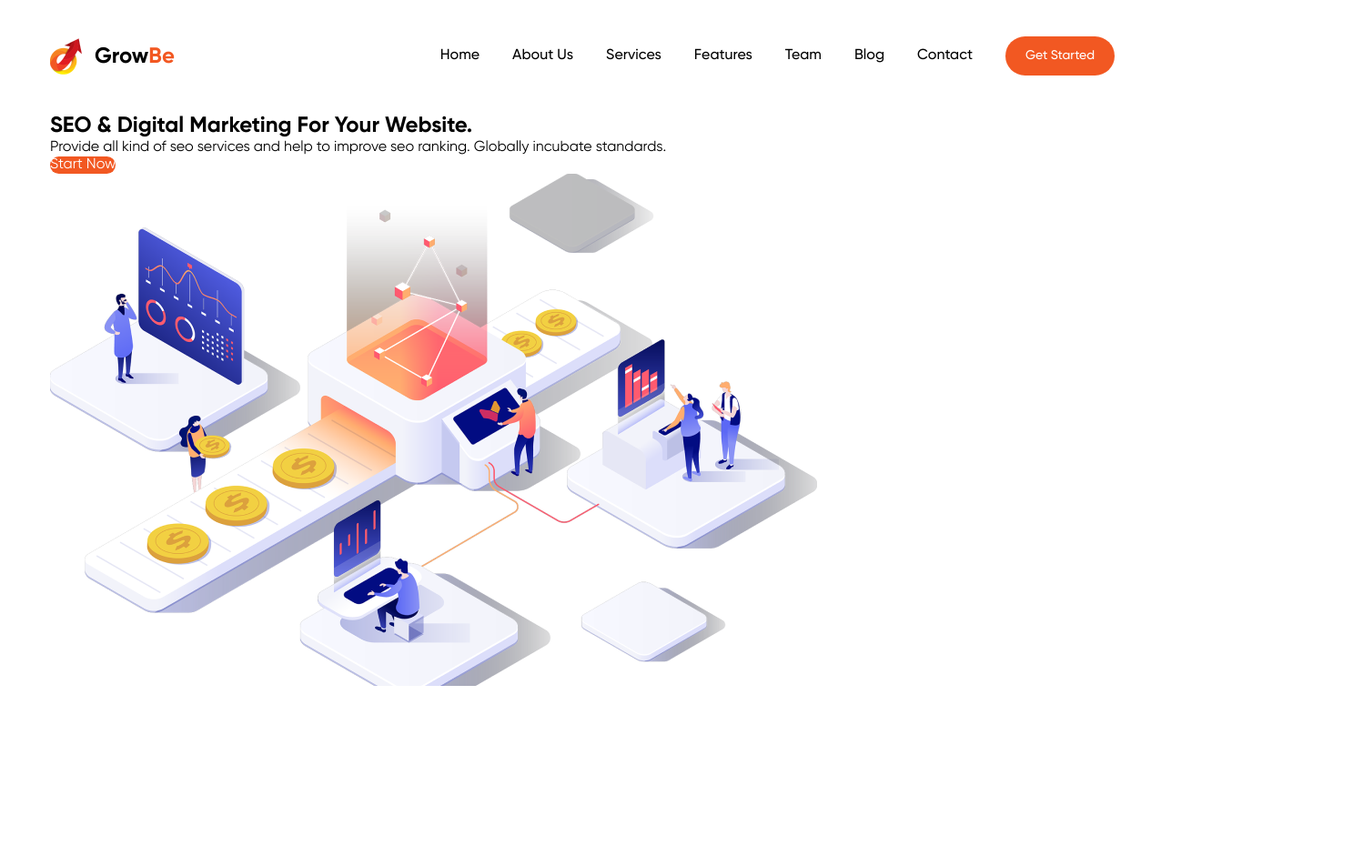
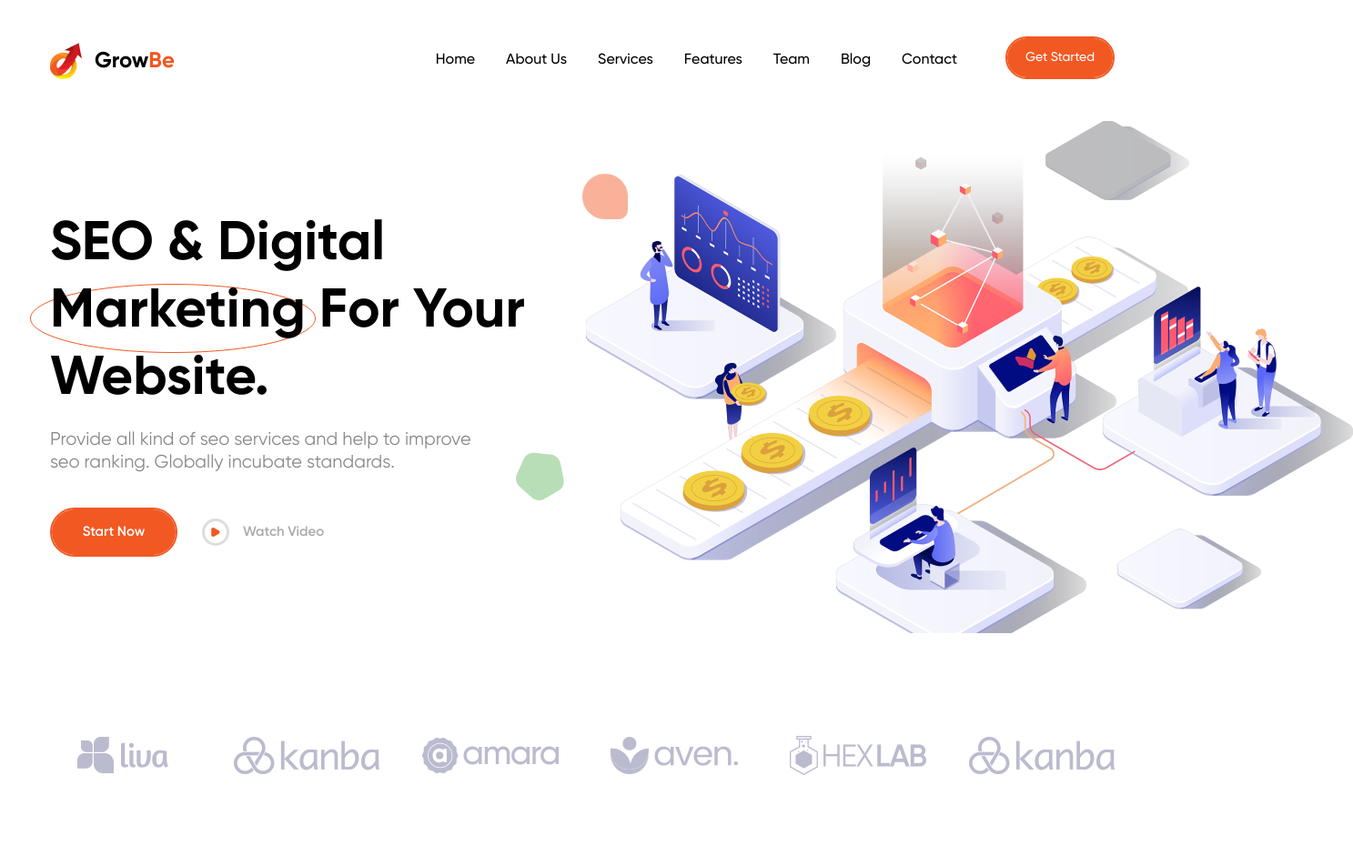
Before and after one commit to Abboskhasan0v/GrowBe, a plain HTML site: page index.html in a window 1280 px wide. Shown: the whole page at 91% size, 1487 px wide, since content can reach past the window. Before the commit the page ends 800 px from the top, so only its background shows below. Drawn offline with Linux system fonts and the light colour scheme.

Commit message:
intro and brands end

```diff
--- a/css/common.css
+++ b/css/common.css
@@ -26,9 +26,34 @@ img {
 }
 .btn {
     display: inline-block;
-    background: #f25822;
+    /* background: #f25822; */
+    border: 2px solid #f25822;
     color: #fff !important;
     max-width: 100%;
     text-align: center;
     border-radius: 50px;
+    position: relative;
+    overflow: hidden;
+    transition: 0.3s;
+
+    &:hover {
+        color: #f25822 !important;
+        transform: scale(1.02);
+        &::before {
+            transform: scale(0);
+        }
+    }
+
+    &::before {
+        content: '';
+        left: -50%;
+        top: -50%;
+        background: #f25822;
+        position: absolute;
+        width: 200%;
+        height: 200%;
+        z-index: -1;
+        transition: 0.1s;
+        border-radius: 20%;
+    }
 }
--- /dev/null
+++ b/css/components/brands.css
@@ -0,0 +1,5 @@
+.brands__cards {
+    display: flex;
+    justify-content: space-between;
+    padding: 96px 0;
+}
--- a/css/components/header.css
+++ b/css/components/header.css
@@ -6,7 +6,7 @@
 
 .nav .nav__list {
     display: flex;
-    gap: 36px;
+    gap: 34px;
     align-items: center;
 }
 .nav__logo {
@@ -35,4 +35,5 @@
     padding: 13px 0;
     font-size: 14px;
     border-radius: 30px !important;
+    margin-left: 19px;
 }
--- a/css/components/intro.css
+++ b/css/components/intro.css
@@ -0,0 +1,76 @@
+.intro .container {
+    position: relative;
+    display: flex;
+    align-items: center;
+    height: 577px;
+}
+.intro__content {
+    flex-grow: 1;
+    display: flex;
+    flex-direction: column;
+    gap: 17px;
+}
+.intro__image {
+    position: absolute;
+    right: -20%;
+    top: 0;
+}
+.intro__title {
+    font-size: 60px;
+    max-width: 522px;
+    width: 100%;
+}
+.intro__subtitle {
+    max-width: 466px;
+    width: 100%;
+    font-size: 20px;
+    color: #888;
+}
+.intro__btns {
+    margin-top: 20px;
+    display: flex;
+    gap: 27px;
+}
+.intro__start-btn {
+    width: 140px;
+    padding: 16px 0;
+    font-size: 15px;
+    font-weight: 600;
+}
+.intro__watch-btn {
+    display: flex;
+    align-items: center;
+    font-size: 15px;
+    color: #aaa;
+    font-weight: 600;
+    gap: 15px;
+}
+.intro__watch-btn_icon {
+    width: 30px;
+    height: 30px;
+    border: 3px solid #ddd;
+    border-radius: 100%;
+    display: grid;
+    place-items: center;
+}
+.intro__hovers {
+    position: absolute;
+    z-index: -1;
+    transition: 0.9;
+}
+.intro__hovers:nth-child(1) {
+    left: -8%;
+    top: 25%;
+}
+.intro__hovers:nth-child(2) {
+    left: 50%;
+    top: 10%;
+}
+.intro__hovers:nth-child(3) {
+    left: 44%;
+    top: 63%;
+}
+.intro__hovers:nth-child(4) {
+    left: -0.2%;
+    top: 31%;
+}
--- a/css/main.css
+++ b/css/main.css
@@ -5,3 +5,5 @@
 /* Components */
 @import url(./components/header.css);
 @import url(./components/intro.css);
+@import url(./components/brands.css);
+@import url(./components/business.css);
--- a/index.html
+++ b/index.html
@@ -5,6 +5,7 @@
     <meta name="viewport" content="width=device-width, initial-scale=1.0">
     <title>GrowBe</title>
     <link rel="stylesheet" href="./css/main.css">
+    <link rel="shortcut icon" href="./img/header/nav-logo.png" type="image/x-icon">
 </head>
 <body>
     <header class="header">
@@ -64,7 +65,19 @@
     <main>
         <section class="intro">
             <div class="container">
-                <div class="intro content">
+                <svg width="48" height="48" viewBox="0 0 48 48" fill="none" xmlns="http://www.w3.org/2000/svg" class="intro__hovers" data-speed="1.1">
+                    <path d="M5.61611 10.557C7.47436 3.62198 14.6027 -0.493596 21.5378 1.36465L37.4045 5.61611C44.3395 7.47436 48.4551 14.6027 46.5969 21.5378L42.3454 37.4045C40.4872 44.3395 33.3588 48.4551 26.4237 46.5969L10.557 42.3454C3.62198 40.4872 -0.493597 33.3588 1.36465 26.4237L5.61611 10.557Z" fill="#F25822" fill-opacity="0.46"/>
+                </svg>
+                <svg width="50" height="50" viewBox="0 0 50 50" fill="none" xmlns="http://www.w3.org/2000/svg" class="intro__hovers" data-speed="-1.4">
+                    <path d="M0 25C0 11.1929 11.1929 0 25 0C38.8071 0 50 11.1929 50 25V40C50 45.5228 45.5228 50 40 50H25C11.1929 50 0 38.8071 0 25Z" fill="#F25822" fill-opacity="0.46"/>
+                </svg>
+                <svg width="53" height="53" viewBox="0 0 53 53" fill="none" xmlns="http://www.w3.org/2000/svg" class="intro__hovers" data-speed="1.8">
+                    <path d="M8.48296 7.75898C10.6304 3.02452 15.5822 0.211275 20.7486 0.790596L38.4676 2.7775C43.6339 3.35682 47.8397 7.19693 48.8852 12.2894L52.471 29.7552C53.5165 34.8477 51.164 40.0343 46.6439 42.6023L31.141 51.4098C26.6208 53.9779 20.9611 53.3432 17.122 49.8378L3.95486 37.8154C0.115725 34.31 -1.02964 28.7313 1.11782 23.9968L8.48296 7.75898Z" fill="#149211" fill-opacity="0.3"/>
+                </svg>
+                <svg width="314" height="76" viewBox="0 0 314 76" fill="none" xmlns="http://www.w3.org/2000/svg" class="intro__hovers" data-speed="-1.1">
+                    <path d="M313.5 38C313.5 42.9528 309.338 47.8228 301.414 52.3573C293.528 56.87 282.083 60.9507 267.898 64.3841C239.535 71.249 200.327 75.5 157 75.5C113.673 75.5 74.4646 71.249 46.1019 64.3841C31.9166 60.9507 20.4721 56.87 12.5862 52.3573C4.66197 47.8228 0.5 42.9528 0.5 38C0.5 33.0472 4.66197 28.1772 12.5862 23.6427C20.4721 19.13 31.9166 15.0493 46.1019 11.6159C74.4646 4.75104 113.673 0.5 157 0.5C200.327 0.5 239.535 4.75104 267.898 11.6159C282.083 15.0493 293.528 19.13 301.414 23.6427C309.338 28.1772 313.5 33.0472 313.5 38Z" stroke="#F25822"/>
+                </svg>
+                <div class="intro__content">
                     <h2 class="intro__title">
                         SEO & Digital
                         Marketing For Your
@@ -76,12 +89,48 @@
                     </p>
                     <div class="intro__btns">
                         <a href="#!" class="intro__start-btn btn">Start Now</a>
-                        <a href="#!" class="intro__watch-btn"></a>
+                        <a href="#!" class="intro__watch-btn">
+                            <span class="intro__watch-btn_icon">
+                                <svg width="10" height="12" viewBox="0 0 10 12" fill="none" xmlns="http://www.w3.org/2000/svg">
+                                    <path d="M8.5 4.26795C9.83333 5.03775 9.83333 6.96225 8.5 7.73205L3.25 10.7631C1.91666 11.5329 0.249999 10.5707 0.25 9.03109L0.25 2.96891C0.25 1.42931 1.91667 0.46706 3.25 1.23686L8.5 4.26795Z" fill="#F25822" />
+                                </svg>
+                            </span>
+                            Watch Video
+                        </a>
                     </div>
                 </div>
                 <img src="./img/intro/intro-bg_image.png" alt="" class="intro__image">
             </div>
         </section>
+        <section class="brands">
+            <div class="container">
+                <div class="brands__cards">
+                    <div class="brands__card">
+                        <img src="./img/brands/1.png" alt="">
+                    </div>
+                    <div class="brands__card">
+                        <img src="./img/brands/2.png" alt="">
+                    </div>
+                    <div class="brands__card">
+                        <img src="./img/brands/3.png" alt="">
+                    </div>
+                    <div class="brands__card">
+                        <img src="./img/brands/4.png" alt="">
+                    </div>
+                    <div class="brands__card">
+                        <img src="./img/brands/5.png" alt="">
+                    </div>
+                    <div class="brands__card">
+                        <img src="./img/brands/6.png" alt="">
+                    </div>
+                </div>
+            </div>
+        </section>
+        <section class="business">
+
+        </section>
     </main>
+
+    <script src="./js/main.js"></script>
 </body>
 </html>
--- /dev/null
+++ b/js/main.js
@@ -0,0 +1,11 @@
+
+const introHovers = document.querySelectorAll(".intro__hovers")
+
+window.addEventListener("mousemove", (event) => {
+        introHovers.forEach(item => {
+            const speed = item.getAttribute("data-speed")
+            const X = event.screenX / 40 * speed / 2
+            const Y = event.screenY / 40 * speed / 2
+            item.style.transform = `translate(${X}px, ${Y}px)`
+        });
+})
```
Also changed, not shown: css/components/business.css (added), img/brands/1.png (added), img/brands/2.png (added), img/brands/3.png (added), img/brands/4.png (added), img/brands/5.png (added), img/brands/6.png (added).
